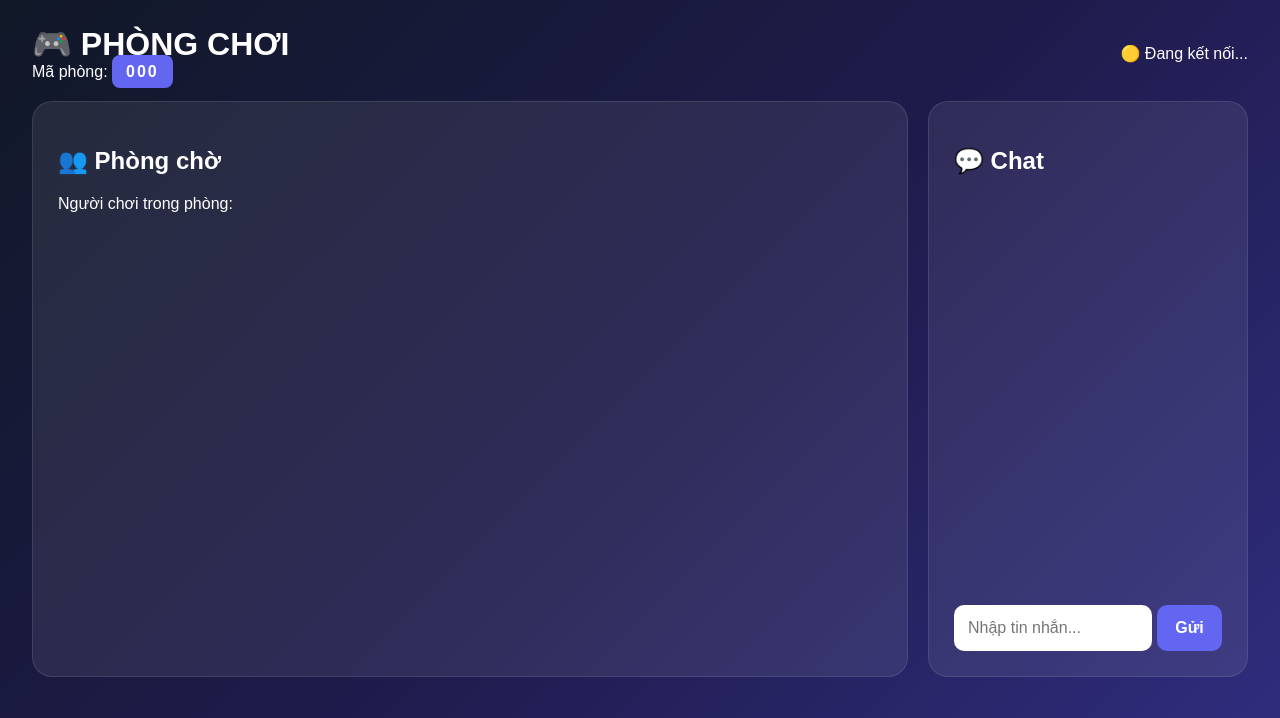
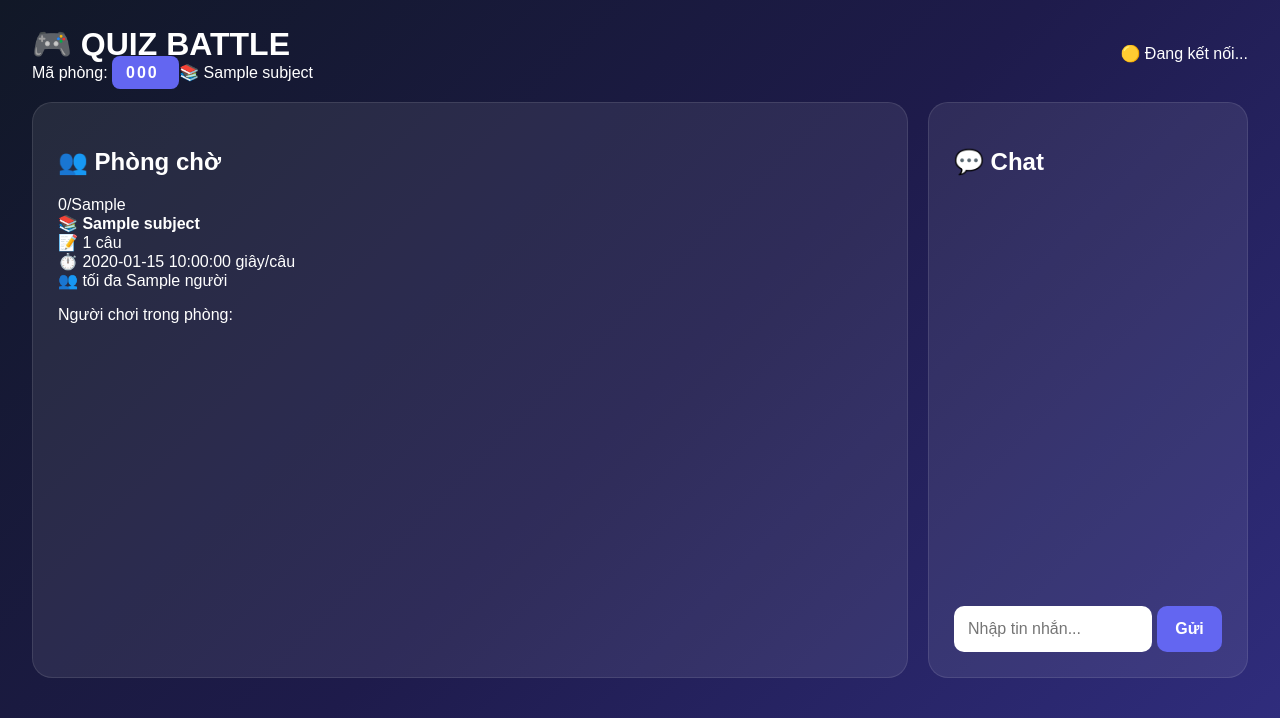
Before and after one commit to jayden2170/phongchoi, a Flask app: template templates/room.html in a window 1280 px wide. Shown: the top 718 px of the page. Run offline with Flask 3, Linux system fonts and the light colour scheme; the template is opened without the code that fills it: most values are stand-ins (such as "Sample title", 1, 10 or a date in 2020).

Commit message:
Update room.html

```diff
--- a/templates/room.html
+++ b/templates/room.html
@@ -10,7 +10,9 @@
         content="width=device-width, initial-scale=1.0"
     >
 
-    <title>Phòng {{ code }}</title>
+    <title>
+        Phòng {{ code }} - Quiz Battle
+    </title>
 
     <link
         rel="stylesheet"
@@ -35,14 +37,28 @@
 
         <div>
 
-            <h1>🎮 PHÒNG CHƠI</h1>
+            <h1>
+                🎮 QUIZ BATTLE
+            </h1>
+
+            <div class="room-info">
 
                 <span>
                     Mã phòng:
-                <strong>{{ code }}</strong>
+                </span>
+
+                <strong>
+                    {{ code }}
+                </strong>
+
+                <span class="subject-badge">
+                    📚 {{ subject }}
                 </span>
 
             </div>
+
+        </div>
+
 
         <div id="connection">
             🟡 Đang kết nối...
@@ -51,11 +67,10 @@
     </header>
 
 
-
     <main class="game-layout">
 
 
-        <!-- KHU VỰC GAME -->
+        <!-- GAME -->
 
         <section class="main-game">
 
@@ -64,16 +79,63 @@
 
             <div id="lobby">
 
-                <h2>👥 Phòng chờ</h2>
+                <div class="section-title">
+
+                    <h2>
+                        👥 Phòng chờ
+                    </h2>
+
+                    <span
+                        id="playerCount"
+                        class="badge"
+                    >
+                        0/{{ max_players }}
+                    </span>
+
+                </div>
+
+
+                <div class="room-settings-summary">
+
+                    <div>
+                        📚
+                        <strong>
+                            {{ subject }}
+                        </strong>
+                    </div>
+
+                    <div>
+                        📝
+                        {{ question_count }}
+                        câu
+                    </div>
+
+                    <div>
+                        ⏱️
+                        {{ question_time }}
+                        giây/câu
+                    </div>
+
+                    <div>
+                        👥
+                        tối đa
+                        {{ max_players }}
+                        người
+                    </div>
+
+                </div>
+
 
                 <p>
                     Người chơi trong phòng:
                 </p>
 
+
                 <div
                     id="players"
                     class="players"
                 ></div>
+
 
                 <button
                     id="startButton"
@@ -86,7 +148,6 @@
             </div>
 
 
-
             <!-- GAME -->
 
             <div
@@ -97,7 +158,7 @@
                 <div class="question-info">
 
                     <span id="questionNumber">
-                        Câu 1/5
+                        Câu 1/10
                     </span>
 
                     <span id="timer">
@@ -117,9 +178,13 @@
                 </div>
 
 
+                <div class="question-card">
+
                     <h2 id="question">
                         Câu hỏi
                     </h2>
+
+                </div>
 
 
                 <div
@@ -128,10 +193,12 @@
                 ></div>
 
 
-                <div id="answerStatus"></div>
+                <div
+                    id="answerStatus"
+                    class="answer-status"
+                ></div>
 
             </div>
-
 
 
             <!-- KẾT QUẢ VÒNG -->
@@ -141,11 +208,20 @@
                 style="display:none;"
             >
 
+                <div class="result-icon">
+                    📊
+                </div>
+
                 <h2>
-                    📊 Kết quả vòng
+                    Kết quả câu hỏi
                 </h2>
 
-                <p id="correctAnswer"></p>
+
+                <div
+                    id="roundAnswerBox"
+                    class="answer-box"
+                ></div>
+
 
                 <div
                     id="roundLeaderboard"
@@ -155,17 +231,26 @@
             </div>
 
 
-
-            <!-- KẾT THÚC GAME -->
+            <!-- KẾT THÚC -->
 
             <div
                 id="gameOver"
                 style="display:none;"
             >
 
+                <div class="result-icon">
+                    🏆
+                </div>
+
                 <h2>
-                    🏆 GAME KẾT THÚC
+                    GAME KẾT THÚC
                 </h2>
+
+
+                <p>
+                    Tổng kết kết quả
+                </p>
+
 
                 <div
                     id="finalLeaderboard"
@@ -186,12 +271,13 @@
         </section>
 
 
-
         <!-- CHAT -->
 
         <aside class="chat">
 
-            <h2>💬 Chat</h2>
+            <h2>
+                💬 Chat
+            </h2>
 
 
             <div
@@ -207,6 +293,7 @@
                     id="chatInput"
                     placeholder="Nhập tin nhắn..."
                     maxlength="200"
+                    autocomplete="off"
                 >
 
                 <button type="submit">
```
Lines whose indentation alone changed are shown as unchanged.
